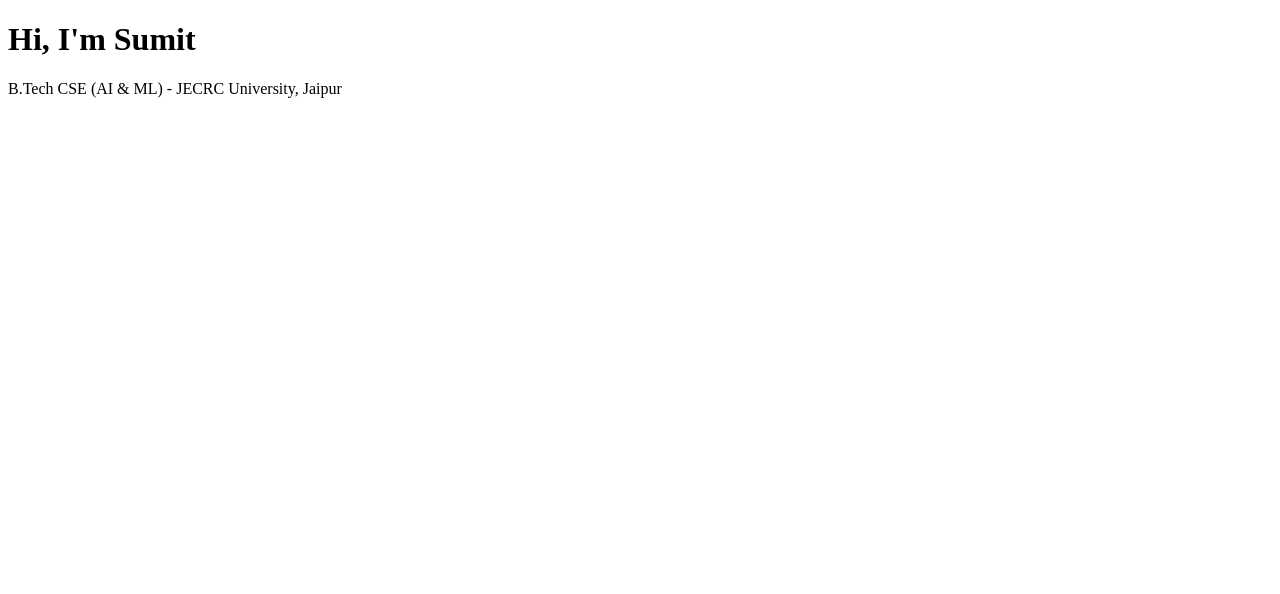
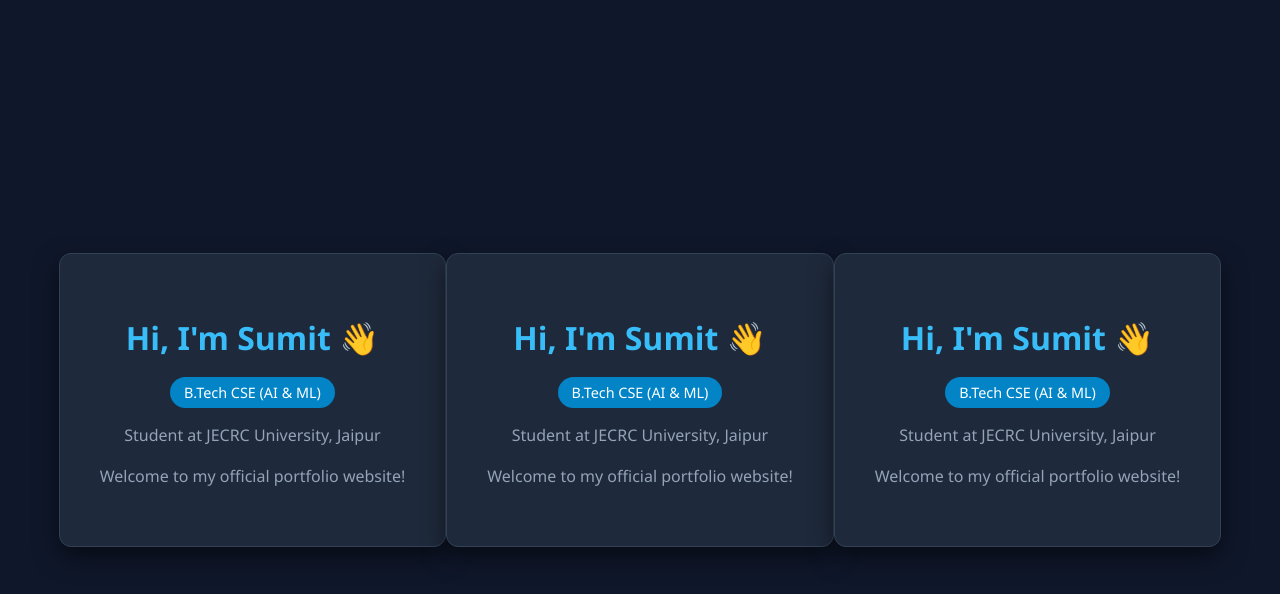
Before and after one commit to 20sumitrao10/Sumit_portfolio, a plain HTML site: page index.html in a window 1280 px wide. Drawn offline with Linux system fonts and the light colour scheme.

Commit message:
Revise index.html for improved layout and styling
Updated the HTML structure and styling of the portfolio page.

```diff
--- a/index.html
+++ b/index.html
@@ -1,10 +1,142 @@
 <!DOCTYPE html>
-<html>
+<html lang="en">
 <head>
+    <meta charset="UTF-8">
+    <meta name="viewport" content="width=device-width, initial-scale=1.0">
     <title>Sumit Portfolio</title>
+    <style>
+        body {
+            font-family: 'Segoe UI', Tahoma, Geneva, Verdana, sans-serif;
+            background-color: #0f172a;
+            color: #f8fafc;
+            display: flex;
+            justify-content: center;
+            align-items: center;
+            min-height: 100vh;
+            margin: 0;
+        }
+        .card {
+            background: #1e293b;
+            padding: 2.5rem;
+            border-radius: 12px;
+            box-shadow: 0 10px 25px rgba(0,0,0,0.5);
+            text-align: center;
+            max-width: 450px;
+            border: 1px solid #334155;
+        }
+        h1 { color: #38bdf8; margin-bottom: 0.5rem; }
+        p { color: #94a3b8; line-height: 1.6; }
+        .tag {
+            background: #0284c7;
+            color: white;
+            padding: 6px 14px;
+            border-radius: 20px;
+            font-size: 0.9rem;
+            display: inline-block;
+            margin-top: 10px;
+        }
+    </style>
 </head>
 <body>
-    <h1>Hi, I'm Sumit</h1>
-    <p>B.Tech CSE (AI & ML) - JECRC University, Jaipur</p>
+    <div class="card">
+        <h1>Hi, I'm Sumit 👋</h1>
+        <div class="tag">B.Tech CSE (AI & ML)</div>
+        <p style="margin-top: 15px;">Student at JECRC University, Jaipur</p>
+        <p>Welcome to my official portfolio website!</p>
+    </div>
+</body>
+</html><!DOCTYPE html>
+<html lang="en">
+<head>
+    <meta charset="UTF-8">
+    <meta name="viewport" content="width=device-width, initial-scale=1.0">
+    <title>Sumit Portfolio</title>
+    <style>
+        body {
+            font-family: 'Segoe UI', Tahoma, Geneva, Verdana, sans-serif;
+            background-color: #0f172a;
+            color: #f8fafc;
+            display: flex;
+            justify-content: center;
+            align-items: center;
+            min-height: 100vh;
+            margin: 0;
+        }
+        .card {
+            background: #1e293b;
+            padding: 2.5rem;
+            border-radius: 12px;
+            box-shadow: 0 10px 25px rgba(0,0,0,0.5);
+            text-align: center;
+            max-width: 450px;
+            border: 1px solid #334155;
+        }
+        h1 { color: #38bdf8; margin-bottom: 0.5rem; }
+        p { color: #94a3b8; line-height: 1.6; }
+        .tag {
+            background: #0284c7;
+            color: white;
+            padding: 6px 14px;
+            border-radius: 20px;
+            font-size: 0.9rem;
+            display: inline-block;
+            margin-top: 10px;
+        }
+    </style>
+</head>
+<body>
+    <div class="card">
+        <h1>Hi, I'm Sumit 👋</h1>
+        <div class="tag">B.Tech CSE (AI & ML)</div>
+        <p style="margin-top: 15px;">Student at JECRC University, Jaipur</p>
+        <p>Welcome to my official portfolio website!</p>
+    </div>
+</body>
+</html><!DOCTYPE html>
+<html lang="en">
+<head>
+    <meta charset="UTF-8">
+    <meta name="viewport" content="width=device-width, initial-scale=1.0">
+    <title>Sumit Portfolio</title>
+    <style>
+        body {
+            font-family: 'Segoe UI', Tahoma, Geneva, Verdana, sans-serif;
+            background-color: #0f172a;
+            color: #f8fafc;
+            display: flex;
+            justify-content: center;
+            align-items: center;
+            min-height: 100vh;
+            margin: 0;
+        }
+        .card {
+            background: #1e293b;
+            padding: 2.5rem;
+            border-radius: 12px;
+            box-shadow: 0 10px 25px rgba(0,0,0,0.5);
+            text-align: center;
+            max-width: 450px;
+            border: 1px solid #334155;
+        }
+        h1 { color: #38bdf8; margin-bottom: 0.5rem; }
+        p { color: #94a3b8; line-height: 1.6; }
+        .tag {
+            background: #0284c7;
+            color: white;
+            padding: 6px 14px;
+            border-radius: 20px;
+            font-size: 0.9rem;
+            display: inline-block;
+            margin-top: 10px;
+        }
+    </style>
+</head>
+<body>
+    <div class="card">
+        <h1>Hi, I'm Sumit 👋</h1>
+        <div class="tag">B.Tech CSE (AI & ML)</div>
+        <p style="margin-top: 15px;">Student at JECRC University, Jaipur</p>
+        <p>Welcome to my official portfolio website!</p>
+    </div>
 </body>
 </html>
```
